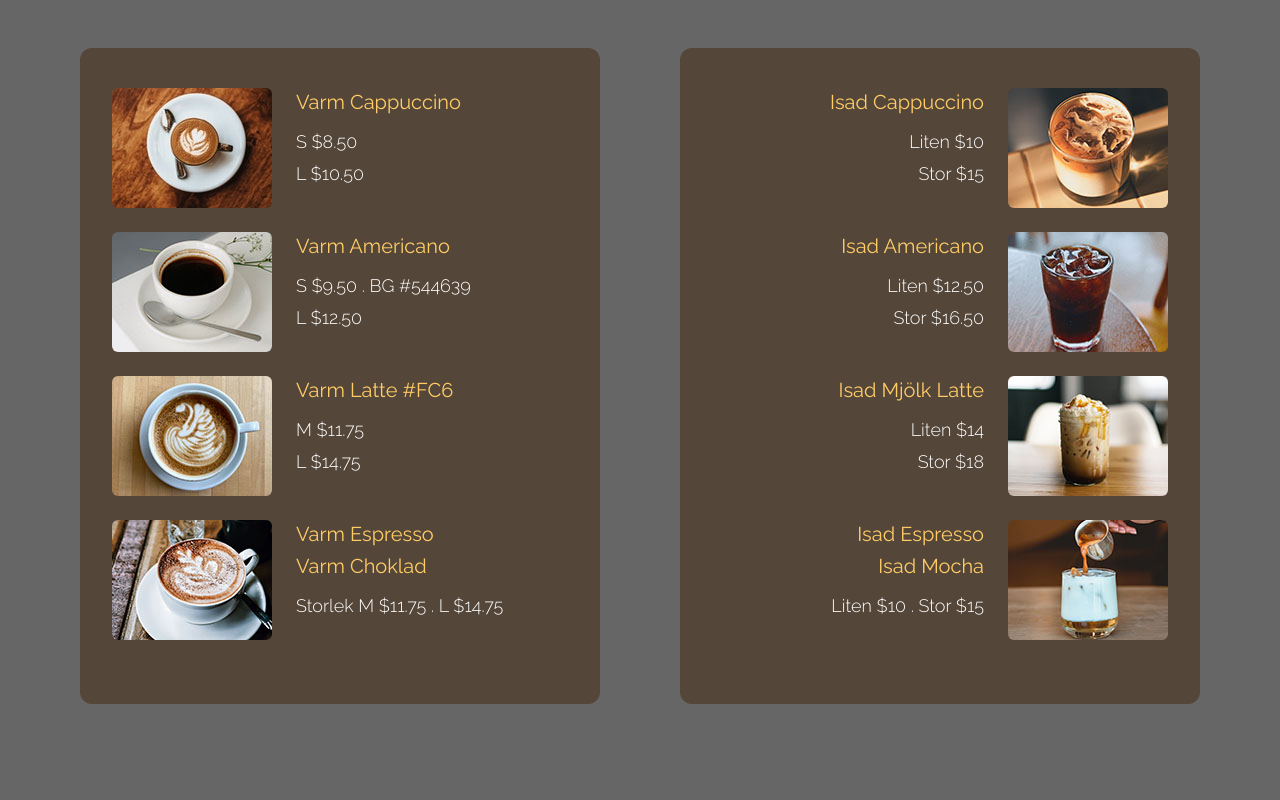
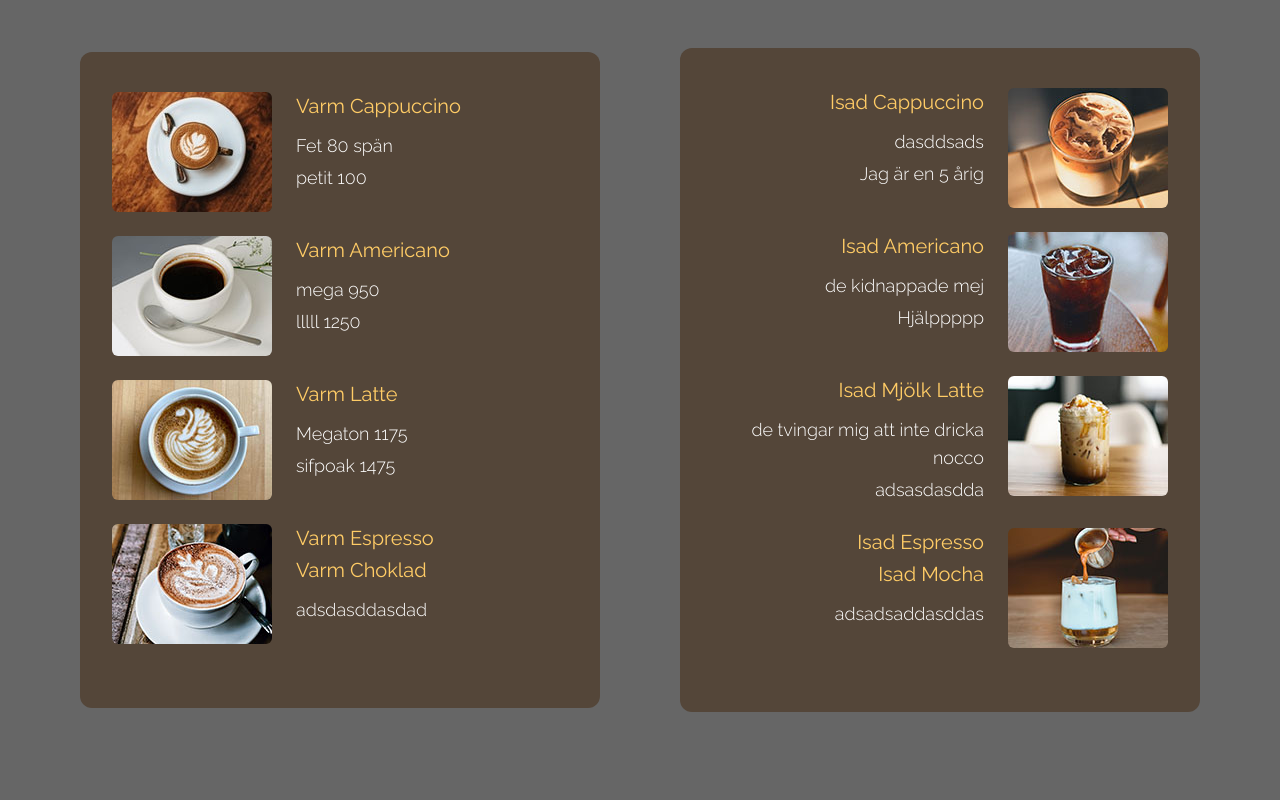
Before and after one commit to Arre317/arre317.github.io, a plain HTML site: page index.html in a window 1280 px wide. Shown: the part 1380-2180 px from the top of the page. Drawn offline with nearby package versions, Linux system fonts and the light colour scheme.

Commit message:
Update index.html

```diff
--- a/index.html
+++ b/index.html
@@ -34,7 +34,7 @@
                 </div>
                 <div class="bg-black bg-opacity-70 p-10 mb-5">
                     <p class="text-white leading-8 text-sm font-light">Hej där. Klicka inte --->
-                        <a rel="nofollow" href="https://www.tooplate.com/contact" target="_parent">message</a>. </p>
+                        <a rel="nofollow" href="https://www.youtube.com/watch?v=dQw4w9WgXcQ" target="_parent">message</a>. </p>
                 </div>
                 <div class="text-center">
                     <div class="inline-block">
@@ -59,24 +59,24 @@
                         <img src="img/menu-item-1.jpg" alt="Image" class="rounded-md">
                         <div class="ml-3 sm:ml-6">
                             <h3 class="text-lg sm:text-xl mb-2 sm:mb-3 tm-text-yellow">Varm Cappuccino</h3>
-                        <div class="text-white text-md sm:text-lg font-light mb-1">S $8.50</div>
-                        <div class="text-white text-md sm:text-lg font-light">L $10.50</div>
+                        <div class="text-white text-md sm:text-lg font-light mb-1">Fet 80 spän</div>
+                        <div class="text-white text-md sm:text-lg font-light">petit 100</div>
                     </div>
                 </div>
                 <div class="flex items-start mb-6 tm-menu-item">
                     <img src="img/menu-item-2.jpg" alt="Bild" class="rounded-md">
                     <div class="ml-3 sm:ml-6">
                         <h3 class="text-lg sm:text-xl mb-2 sm:mb-3 tm-text-yellow">Varm Americano</h3>
-                        <div class="text-white text-md sm:text-lg font-light mb-1">S $9.50 . BG #544639</div>
-                        <div class="text-white text-md sm:text-lg font-light">L $12.50</div>
+                        <div class="text-white text-md sm:text-lg font-light mb-1">mega 950</div>
+                        <div class="text-white text-md sm:text-lg font-light">lllll 1250</div>
                     </div>
                 </div>
                 <div class="flex items-start mb-6 tm-menu-item">
                     <img src="img/menu-item-3.jpg" alt="Bild" class="rounded-md">
                     <div class="ml-3 sm:ml-6">
-                        <h3 class="text-lg sm:text-xl mb-2 sm:mb-3 tm-text-yellow">Varm Latte #FC6</h3>
-                        <div class="text-white text-md sm:text-lg font-light mb-1">M $11.75</div>
-                        <div class="text-white text-md sm:text-lg font-light">L $14.75</div>
+                        <h3 class="text-lg sm:text-xl mb-2 sm:mb-3 tm-text-yellow">Varm Latte</h3>
+                        <div class="text-white text-md sm:text-lg font-light mb-1">Megaton 1175</div>
+                        <div class="text-white text-md sm:text-lg font-light">sifpoak 1475</div>
                     </div>
                 </div>
                 <div class="flex items-start mb-6 tm-menu-item">
@@ -84,7 +84,7 @@
                     <div class="ml-3 sm:ml-6">
                         <h3 class="text-lg sm:text-xl tm-text-yellow mb-1">Varm Espresso</h3>
                         <h3 class="text-lg sm:text-xl mb-2 sm:mb-3 tm-text-yellow">Varm Choklad</h3>
-                        <div class="text-white text-md sm:text-lg font-light">Storlek M $11.75 . L $14.75</div>
+                        <div class="text-white text-md sm:text-lg font-light">adsdasddasdad</div>
                     </div>
                 </div>
             </div>
@@ -92,24 +92,24 @@
                 <div class="flex items-start justify-end mb-6 tm-menu-item-2">
                     <div class="text-right mr-6">
                         <h3 class="text-lg sm:text-xl mb-2 sm:mb-3 tm-text-yellow">Isad Cappuccino</h3>
-                        <div class="text-white text-md sm:text-lg font-light mb-1">Liten $10</div>
-                        <div class="text-white text-md sm:text-lg font-light">Stor $15</div>
+                        <div class="text-white text-md sm:text-lg font-light mb-1">dasddsads</div>
+                        <div class="text-white text-md sm:text-lg font-light">Jag är en 5 årig</div>
                     </div>
                     <img src="img/menu-item-5.jpg" alt="Bild" class="rounded-md">
                 </div>
                 <div class="flex items-start justify-end mb-6 tm-menu-item-2">
                     <div class="text-right mr-6">
                         <h3 class="text-lg sm:text-xl mb-2 sm:mb-3 tm-text-yellow">Isad Americano</h3>
-                        <div class="text-white text-md sm:text-lg font-light mb-1">Liten $12.50</div>
-                        <div class="text-white text-md sm:text-lg font-light">Stor $16.50</div>
+                        <div class="text-white text-md sm:text-lg font-light mb-1">de kidnappade mej</div>
+                        <div class="text-white text-md sm:text-lg font-light">Hjälppppp</div>
                     </div>
                     <img src="img/menu-item-6.jpg" alt="Bild" class="rounded-md">
                 </div>
                 <div class="flex items-start justify-end mb-6 tm-menu-item-2">
                     <div class="text-right mr-6">
                         <h3 class="text-lg sm:text-xl mb-2 sm:mb-3 tm-text-yellow">Isad Mjölk Latte</h3>
-                        <div class="text-white text-md sm:text-lg font-light mb-1">Liten $14</div>
-                        <div class="text-white text-md sm:text-lg font-light">Stor $18</div>
+                        <div class="text-white text-md sm:text-lg font-light mb-1">de tvingar mig att inte dricka nocco</div>
+                        <div class="text-white text-md sm:text-lg font-light">adsasdasdda</div>
                     </div>
                     <img src="img/menu-item-7.jpg" alt="Bild" class="rounded-md">
                 </div>
@@ -117,7 +117,7 @@
                     <div class="text-right mr-6">
                         <h3 class="text-lg sm:text-xl tm-text-yellow mb-1">Isad Espresso</h3>
                         <h3 class="text-lg sm:text-xl mb-2 sm:mb-3 tm-text-yellow">Isad Mocha</h3>
-                        <div class="text-white text-md sm:text-lg font-light">Liten $10 . Stor $15</div>
+                        <div class="text-white text-md sm:text-lg font-light">adsadsaddasddas</div>
                     </div>
                         <img src="img/menu-item-8.jpg" alt="Image" class="rounded-md">
                     </div>
@@ -176,7 +176,7 @@
             <footer class="absolute bottom-0 left-0 w-full">
                 <div class="text-white container mx-auto tm-container p-8 text-lg flex flex-col md:flex-row justify-between">
                     <span>Copyright 2022 Antique Cafe. All rights reserved.</span>
-                    <span class="mt-5 md:mt-0">Design: <a href="https://www.tooplate.com" target="_parent">Tooplate</a></span>
+                    <span class="mt-5 md:mt-0">Design: <a href="https://www.youtube.com/watch?v=dQw4w9WgXcQ" target="_parent">Rick Roll</a></span>
                 </div>
             </footer>
         </div>
```
